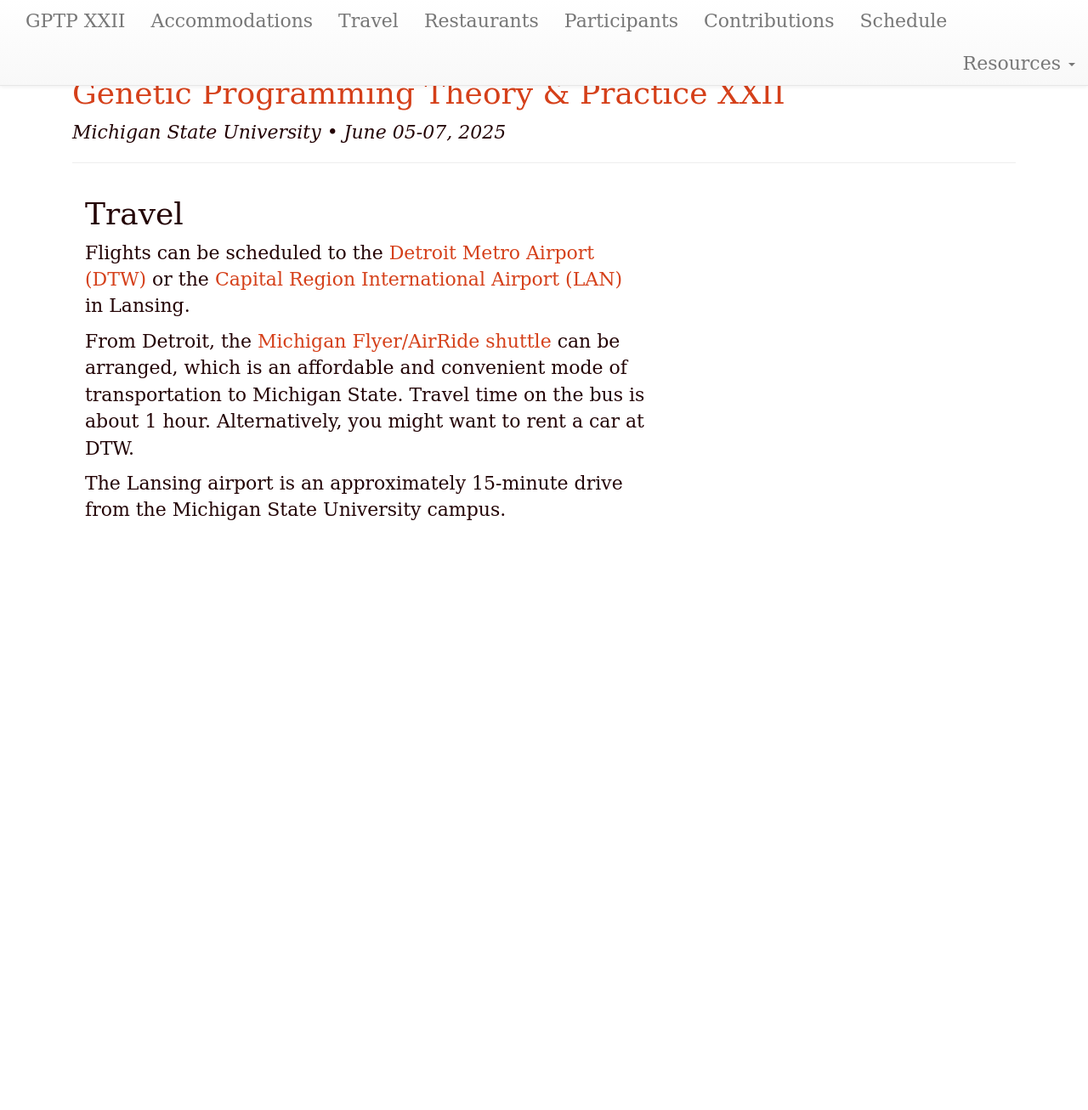
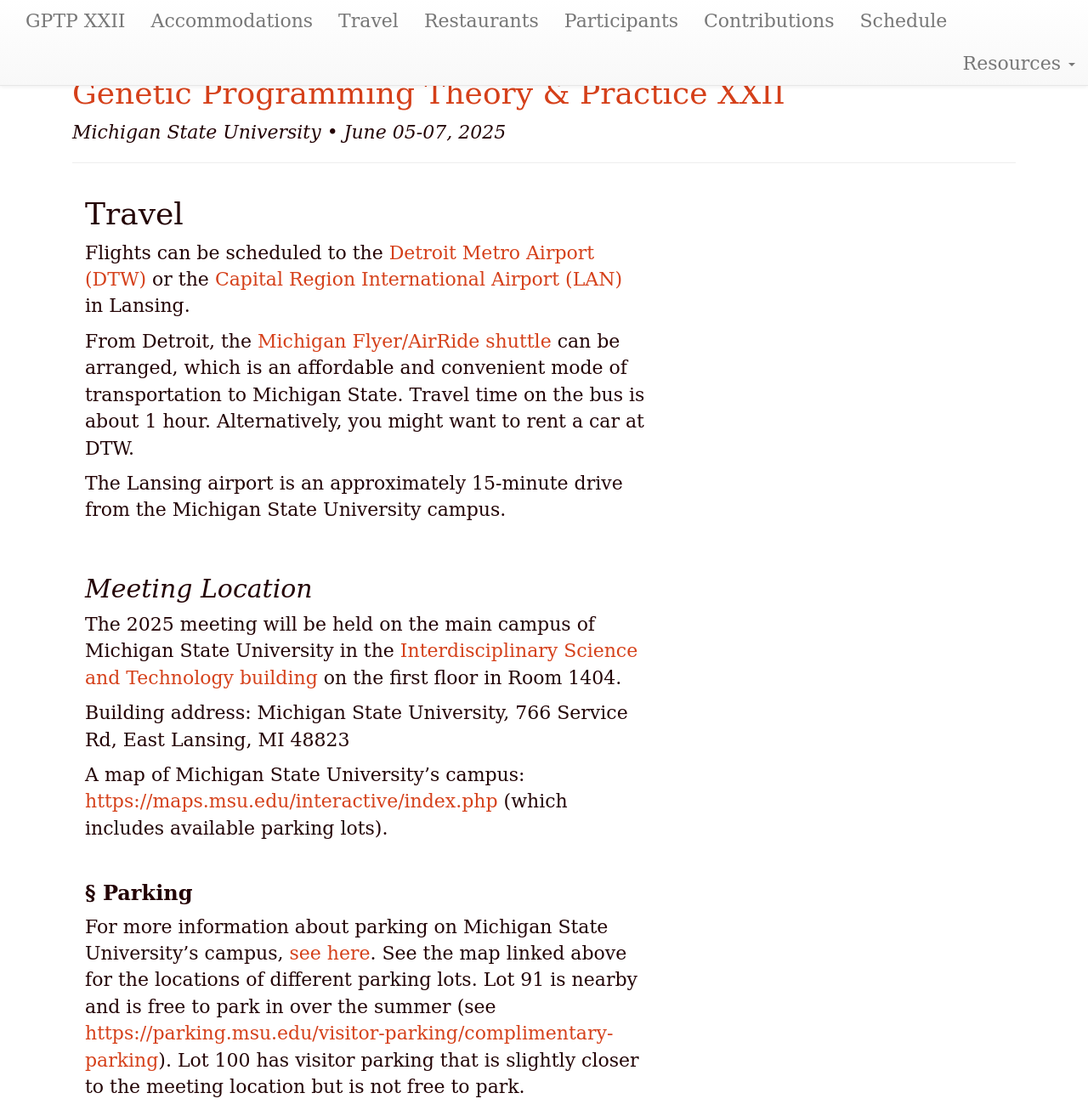
Before and after one commit to GPTP-workshop/gptp-workshop.github.io, a Jekyll site: the page built from travel.md, in a window 1280 px wide and 1306 px high. Shown: the whole window at 85% size. Built offline with Jekyll 4.4.1, drawn with Linux system fonts in a browser that asks for light colours; our own code applies the rules of GitHub Pages for plain Markdown files.

Commit message:
Add parking information to the travel and main pages

```diff
--- a/travel.md
+++ b/travel.md
@@ -10,3 +10,18 @@ Flights can be scheduled to the [Detroit Metro Airport (DTW)](https://www.metroa
 From Detroit, the [Michigan Flyer/AirRide shuttle](https://www.michiganflyer.com/) can be arranged, which is an affordable and convenient mode of transportation to Michigan State. Travel time on the bus is about 1 hour. Alternatively, you might want to rent a car at DTW.
 
 The Lansing airport is an approximately 15-minute drive from the Michigan State University campus.
+
+## Meeting Location
+
+The 2025 meeting will be held on the main campus of Michigan State University in the [Interdisciplinary Science and Technology building](https://maps.app.goo.gl/gCQAdK981z6yGJwa6) on the first floor in Room 1404.
+
+Building address: Michigan State University, 766 Service Rd, East Lansing, MI 48823
+
+A map of Michigan State University's campus: <https://maps.msu.edu/interactive/index.php> (which includes available parking lots).
+
+### Parking
+
+For more information about parking on Michigan State University's campus, [see here](https://parking.msu.edu/visitor-parking/).
+See the map linked above for the locations of different parking lots.
+Lot 91 is nearby and is free to park in over the summer (see <https://parking.msu.edu/visitor-parking/complimentary-parking>).
+Lot 100 has visitor parking that is slightly closer to the meeting location but is not free to park.
```
Also changed, not shown: index.md (+7 -1 lines).
